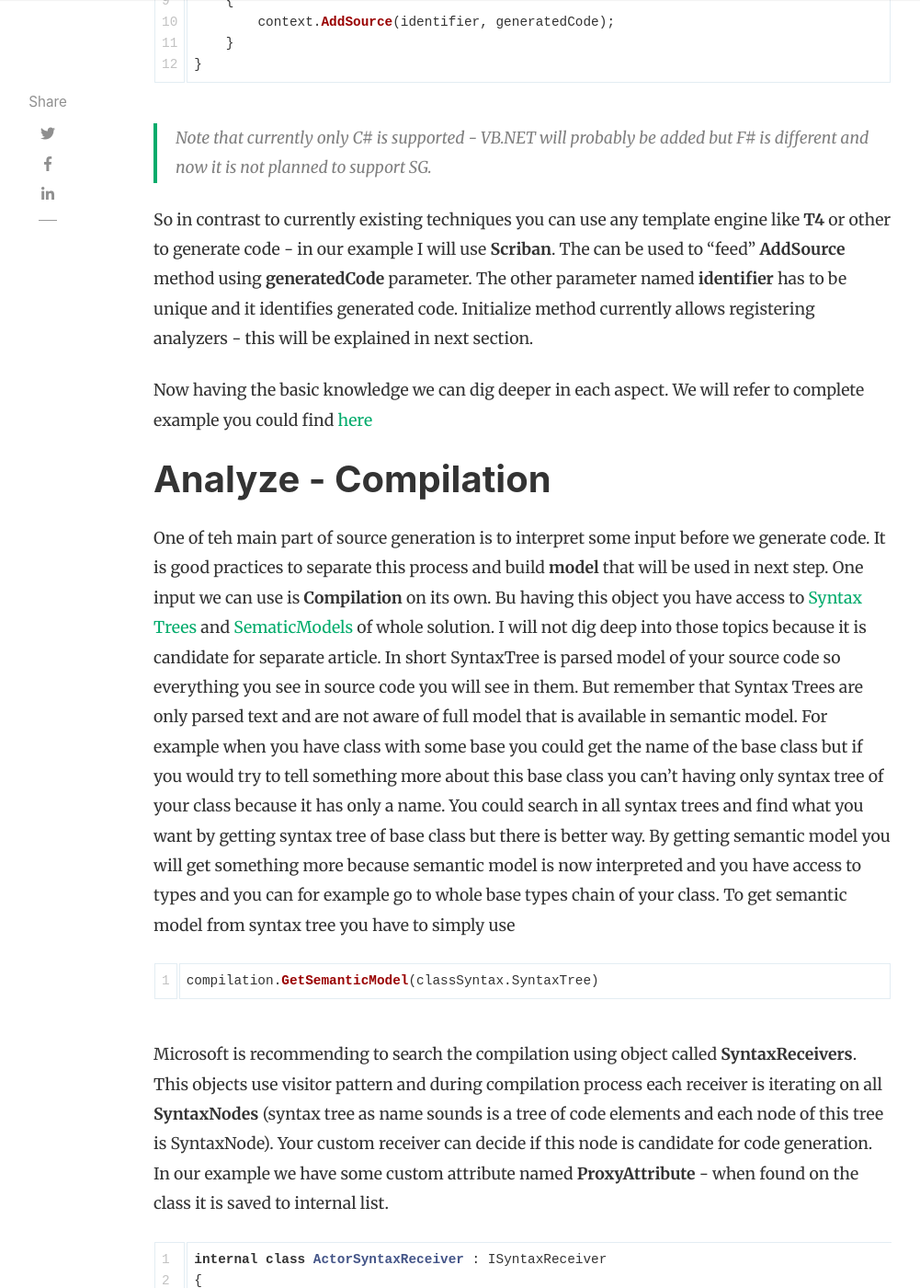
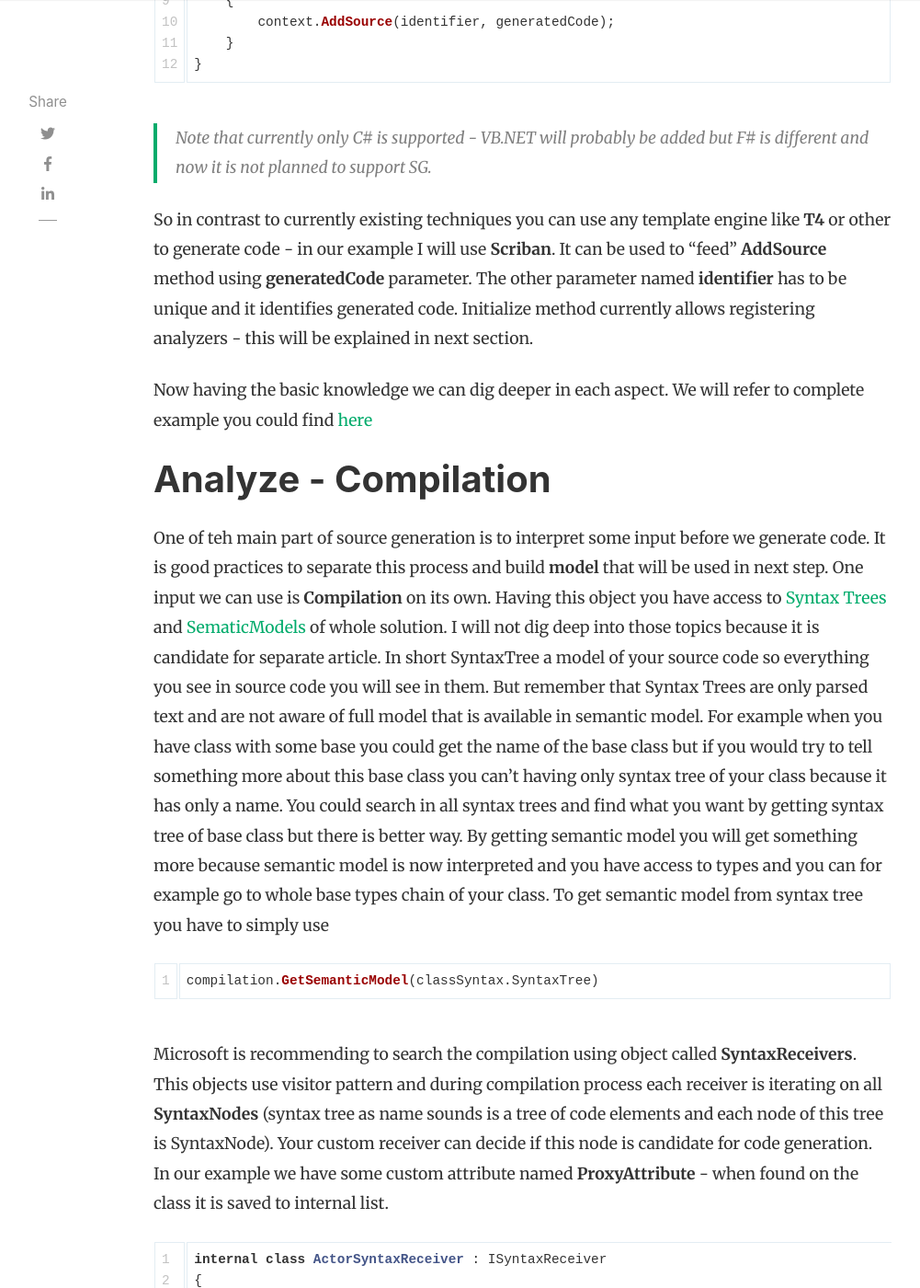
Before and after one commit to dominikjeske/dominikjeske.github.io, a Jekyll site: the page built from _posts/2020-11-09-source-generators.markdown, in a window 1280 px wide and 1400 px high, scrolled down 4101 px. Shown: the whole window at 92% size, without its empty margins (118-1119 px from the left). Built offline with Jekyll 4.4.1, drawn with Linux system fonts in a browser that asks for light colours; nearby versions of some CDN libraries; comment, search, counter and statistics services are not loaded; some of the changed text lies outside the part shown.

Commit message:
Fix typos

```diff
--- a/_posts/2020-11-09-source-generators.markdown
+++ b/_posts/2020-11-09-source-generators.markdown
@@ -74,7 +74,7 @@ public class ActorProxySourceGenerator : ISourceGenerator
 
 >Note that currently only C# is supported - VB.NET will probably be added but F# is different and now it is not planned to support SG.
 
-So in contrast to currently existing techniques you can use any template engine like **T4** or other to generate code - in our example I will use **Scriban**. The can be used to "feed" **AddSource** method using **generatedCode** parameter.
+So in contrast to currently existing techniques you can use any template engine like **T4** or other to generate code - in our example I will use **Scriban**. It can be used to "feed" **AddSource** method using **generatedCode** parameter.
 The other parameter named **identifier** has to be unique and it identifies generated code.
 Initialize method currently allows registering analyzers - this will be explained in next section.
 
@@ -82,7 +82,7 @@ Now having the basic knowledge we can dig deeper in each aspect. We will refer t
 
 # Analyze - Compilation
 
-One of teh main part of source generation is to interpret some input before we generate code. It is good practices to separate this process and build **model** that will be used in next step. One input we can use is **Compilation** on its own. Bu having this object you have access to [Syntax Trees](https://docs.microsoft.com/en-us/dotnet/csharp/roslyn-sdk/get-started/syntax-analysis) and [SematicModels](https://docs.microsoft.com/en-us/dotnet/csharp/roslyn-sdk/get-started/semantic-analysis) of whole solution. I will not dig deep into those topics because it is candidate for separate article. In short SyntaxTree is parsed model of your source code so everything you see in source code you will see in them. But remember that Syntax Trees are only parsed text and are not aware of full model that is available in semantic model.
+One of teh main part of source generation is to interpret some input before we generate code. It is good practices to separate this process and build **model** that will be used in next step. One input we can use is **Compilation** on its own. Having this object you have access to [Syntax Trees](https://docs.microsoft.com/en-us/dotnet/csharp/roslyn-sdk/get-started/syntax-analysis) and [SematicModels](https://docs.microsoft.com/en-us/dotnet/csharp/roslyn-sdk/get-started/semantic-analysis) of whole solution. I will not dig deep into those topics because it is candidate for separate article. In short SyntaxTree a model of your source code so everything you see in source code you will see in them. But remember that Syntax Trees are only parsed text and are not aware of full model that is available in semantic model.
 For example when you have class with some base you could get the name of the base class but if you would try to tell something more about this base class you can't having only syntax tree of your class because it has only a name. You could search in all syntax trees and find what you want by getting syntax tree of base class but there is better way. By getting semantic model you will get something more because semantic model is now interpreted and you have access to types and you can for example go to whole base types chain of your class.
 To get semantic model from syntax tree you have to simply use
 
```
Also changed, not shown: other parts of _posts/2020-11-09-source-generators.markdown (+6 -6 lines).
